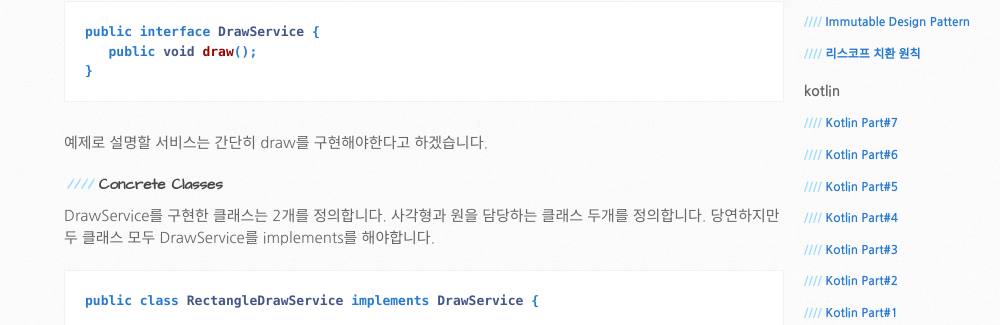
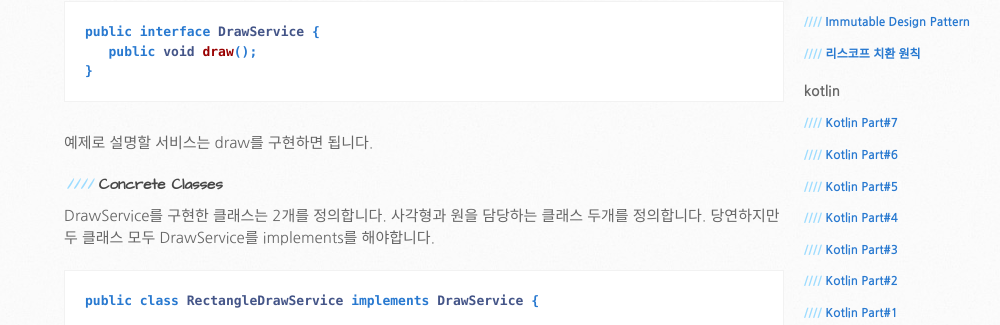
Before and after one commit to jaepils/jaepils.github.io, a Jekyll site: the page built from _posts/2018-07-24-pattern-delegate.markdown, in a window 1280 px wide and 900 px high, scrolled down 601 px. Shown: the part 125-450 px from the top of the window, without its empty margins (106-1106 px from the left). Built offline with Jekyll 4.4.1, drawn with Linux system fonts in a browser that asks for light colours; comment, search, counter and statistics services are not loaded.

Commit message:
틀린 문구 수정

````diff
--- a/_posts/2018-07-24-pattern-delegate.markdown
+++ b/_posts/2018-07-24-pattern-delegate.markdown
@@ -21,7 +21,7 @@ public interface DrawService {
    public void draw();
 }
 ```
-예제로 설명할 서비스는 간단히 draw를 구현해야한다고 하겠습니다.
+예제로 설명할 서비스는 draw를 구현하면 됩니다.
 
 #### Concrete Classes
 DrawService를 구현한 클래스는 2개를 정의합니다. 사각형과 원을 담당하는 클래스 두개를 정의합니다.
````
